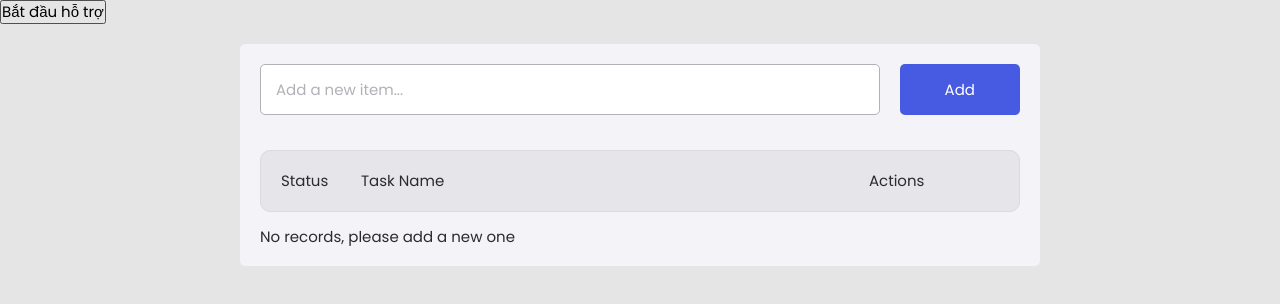
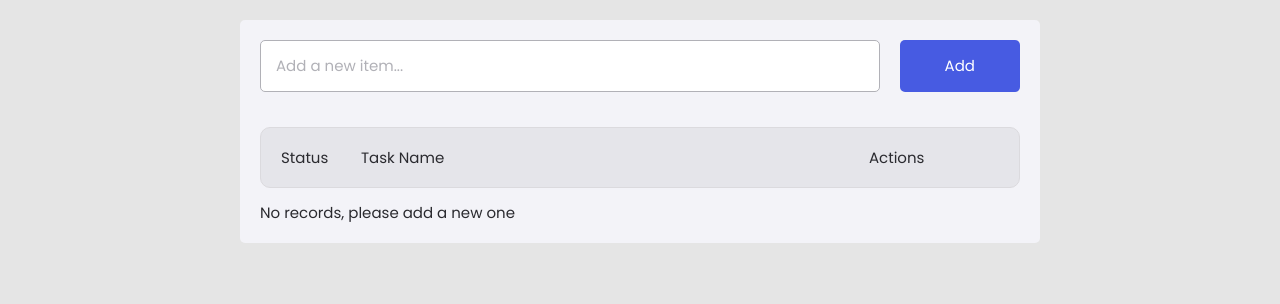
Before and after one commit to cocapapa0421/todo-support, a website built with Parcel: page index.html in a window 1280 px wide. Built offline with nearby package versions, Linux system fonts and the light colour scheme; some packages are replaced by stand-ins of ours; no server answers; the database is empty.

Commit message:
Xoa button element trong index.html

```diff
--- a/index.html
+++ b/index.html
@@ -12,7 +12,7 @@
     />
   </head>
   <body>
-    <button id="startSupport">Bắt đầu hỗ trợ</button>
+    <!-- <button id="startSupport">Bắt đầu hỗ trợ</button> -->
     <div id="app"></div>
     <!-- The core Firebase JS SDK is always required and must be listed first -->
     <script src="https://www.gstatic.com/firebasejs/8.7.1/firebase-app.js"></script>
```
